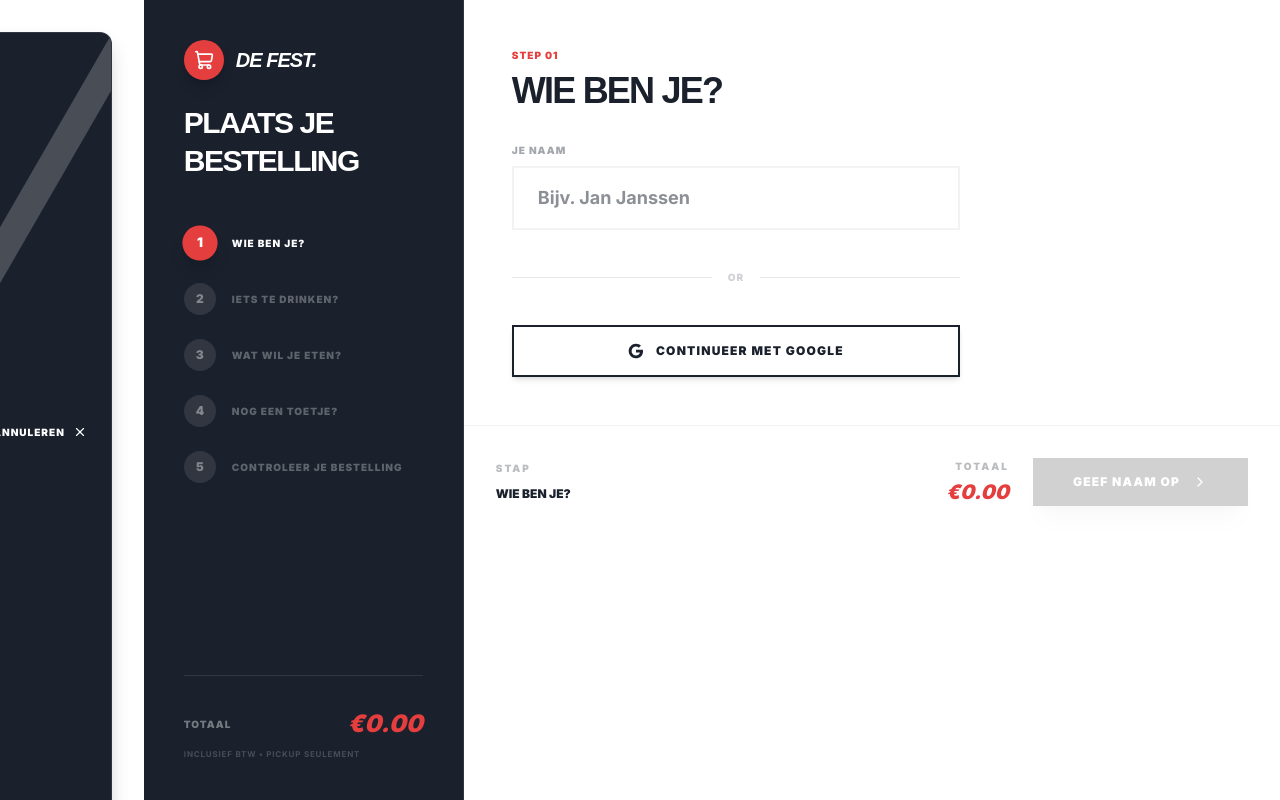
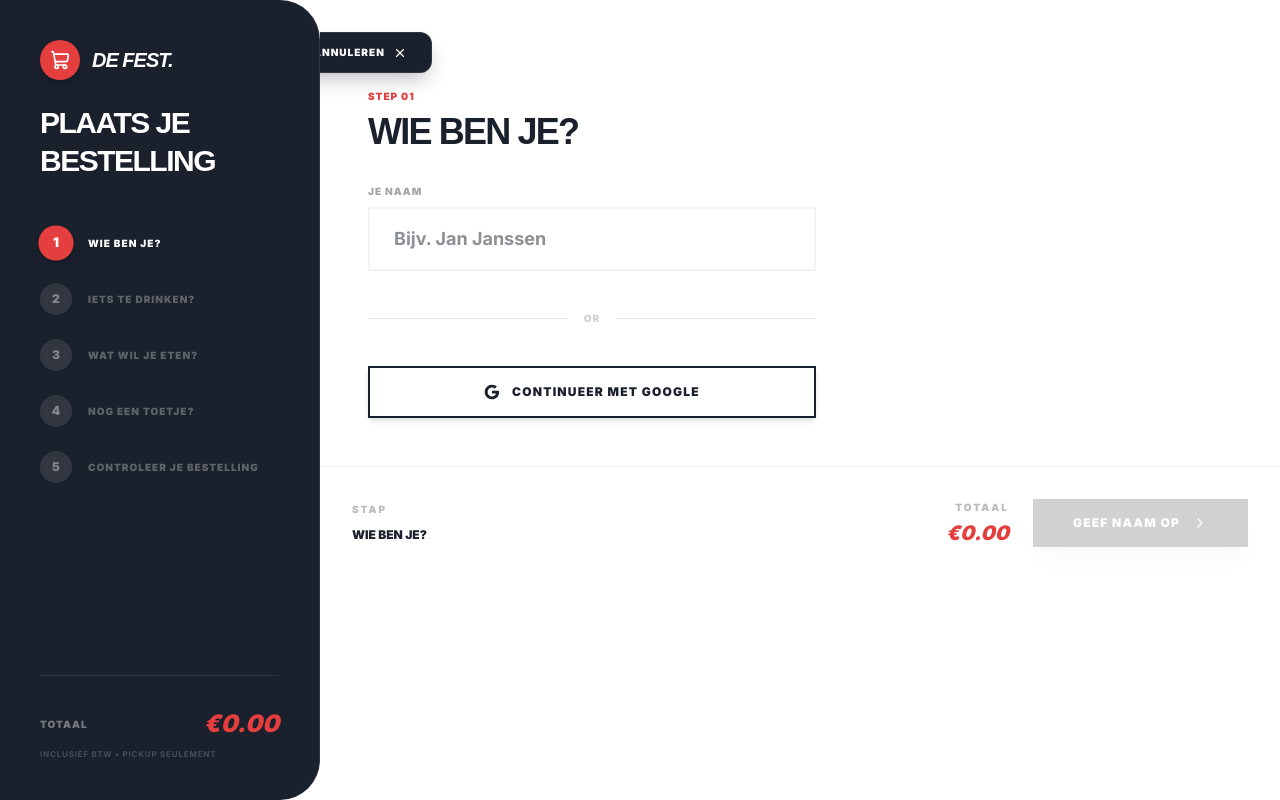
Before and after one commit to maximetdoucet-glitch/Cafeteria-De-Fest, a Next.js app: page /order in a window 1280 px wide. Built offline with nearby package versions, Linux system fonts and the light colour scheme.

Commit message:
Fix cancel button position and round sidebar and button edges

```diff
--- a/src/app/order/page.tsx
+++ b/src/app/order/page.tsx
@@ -41,19 +41,9 @@ export default function OrderPage() {
   return (
     <div className="w-full h-screen h-[100dvh] bg-white flex flex-col md:flex-row relative overflow-hidden overscroll-none">
       {/* Cancel / Close Button */}
-      {step !== 'success' && (
-        <button
-          onClick={closeOrder}
-          aria-label="Annuleer bestelling"
-          title="Annuleren"
-          className="btn-premium-secondary shimmer fixed top-8 right-8 z-50 flex items-center gap-2 !px-6 !py-3 !text-[10px] !rounded-xl group"
-        >
-          <span>Annuleren</span>
-          <X size={14} className="group-hover:scale-125 transition-transform" />
-        </button>
-      )}
+
       {/* Sidebar - Progress & Information (Desktop) */}
-      <div className="hidden md:flex w-80 h-full bg-brand-charcoal p-10 flex-col justify-between text-white border-r border-white/10 shrink-0">
+      <div className="hidden md:flex w-80 h-full bg-brand-charcoal p-10 flex-col justify-between text-white border-r border-white/10 shrink-0 md:rounded-r-[2.5rem] z-20">
         <div>
           <div className="mb-12">
             <div className="flex items-center space-x-3 mb-6">
@@ -96,6 +86,18 @@ export default function OrderPage() {
 
       {/* Main Content Area - Grid restricted height on mobile */}
       <div className="flex-1 flex flex-col md:block md:relative grid grid-rows-[auto_1fr_auto] h-full overflow-hidden">
+        {/* Cancel / Close Button */}
+        {step !== 'success' && (
+          <button
+            onClick={closeOrder}
+            aria-label="Annuleer bestelling"
+            title="Annuleren"
+            className="btn-premium-secondary shimmer absolute top-8 right-8 z-50 flex items-center gap-2 !px-6 !py-3 !text-[10px] !rounded-xl group"
+          >
+            <span>Annuleren</span>
+            <X size={14} className="group-hover:scale-125 transition-transform" />
+          </button>
+        )}
         {/* Mobile Progress Bar - Only visible on mobile */}
         <div className="md:hidden flex items-center justify-between px-6 pb-4 pt-8 bg-white border-b border-brand-charcoal/5 shrink-0 shadow-sm z-50">
           {steps.map((s, idx) => (
```
